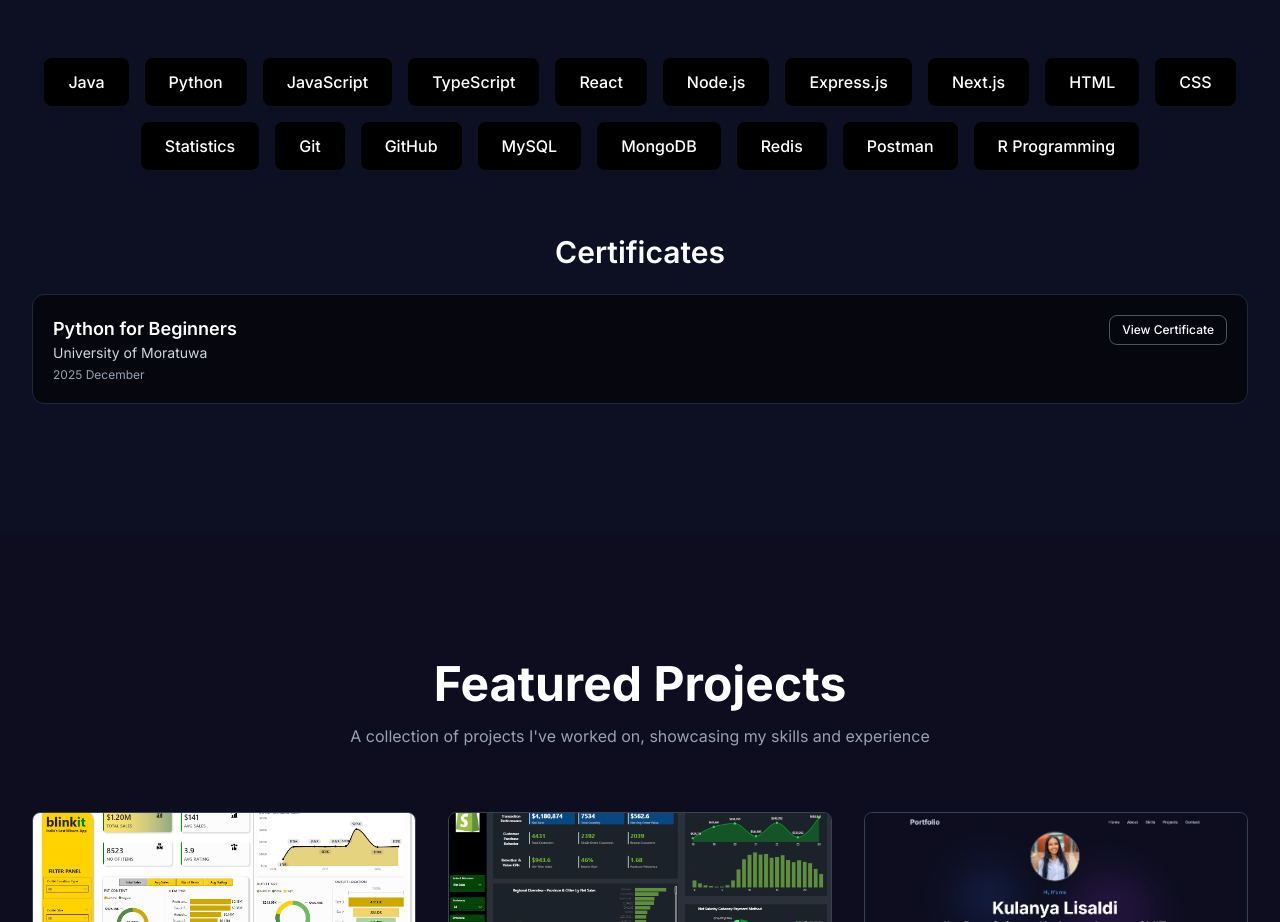
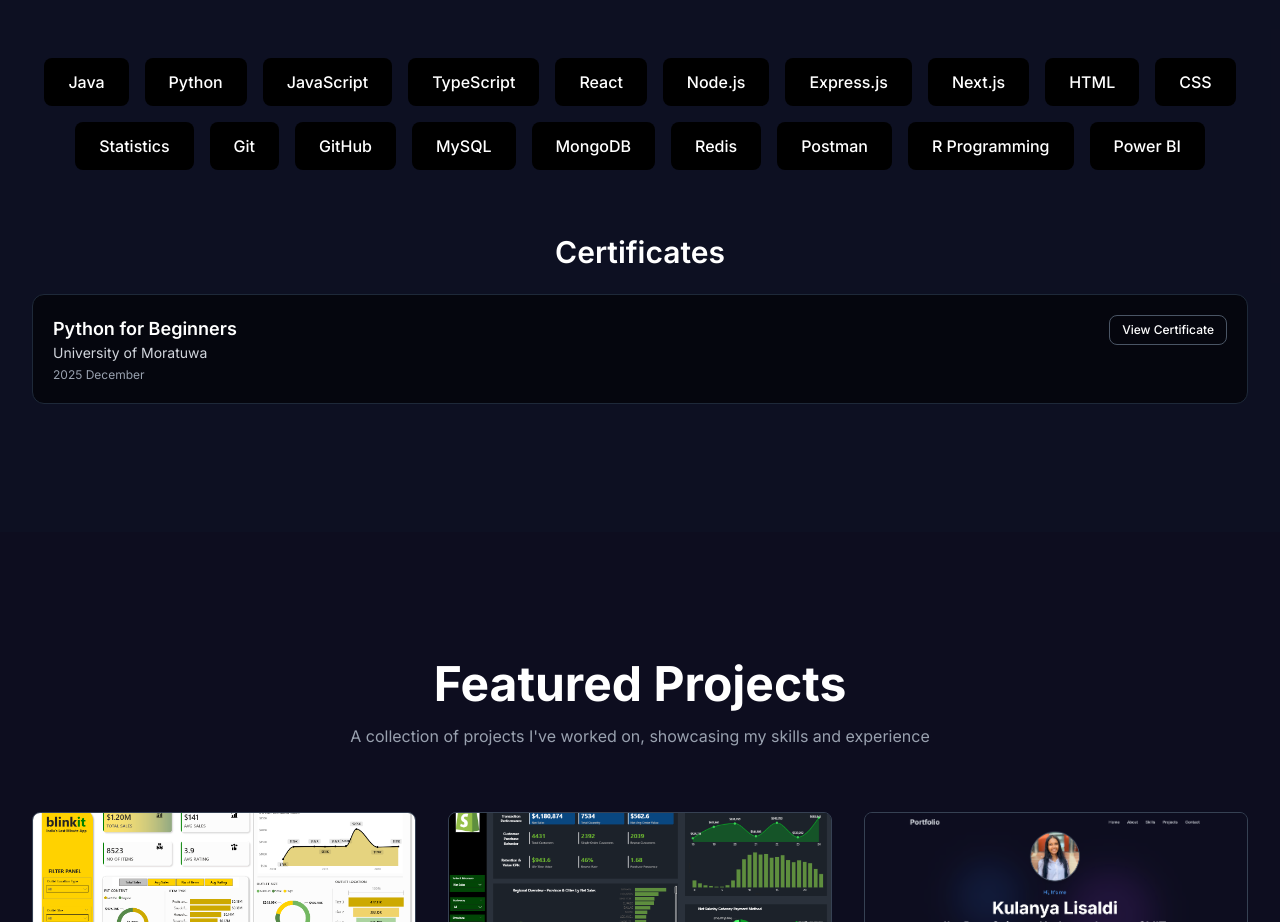
Before and after one commit to KulanyaLisaldi/Portfolio-Kulanya, a Next.js app: page / in a window 1280 px wide. Shown: the part 1750-2672 px from the top of the page. Built offline with nearby package versions, Linux system fonts and the light colour scheme; no server answers.

Commit message:
Update skill section

```diff
--- a/components/Skills.tsx
+++ b/components/Skills.tsx
@@ -20,6 +20,7 @@ const Skills = () => {
     'Redis',
     'Postman',
     'R Programming',
+    'Power BI',
   ]
 
   return (
```
